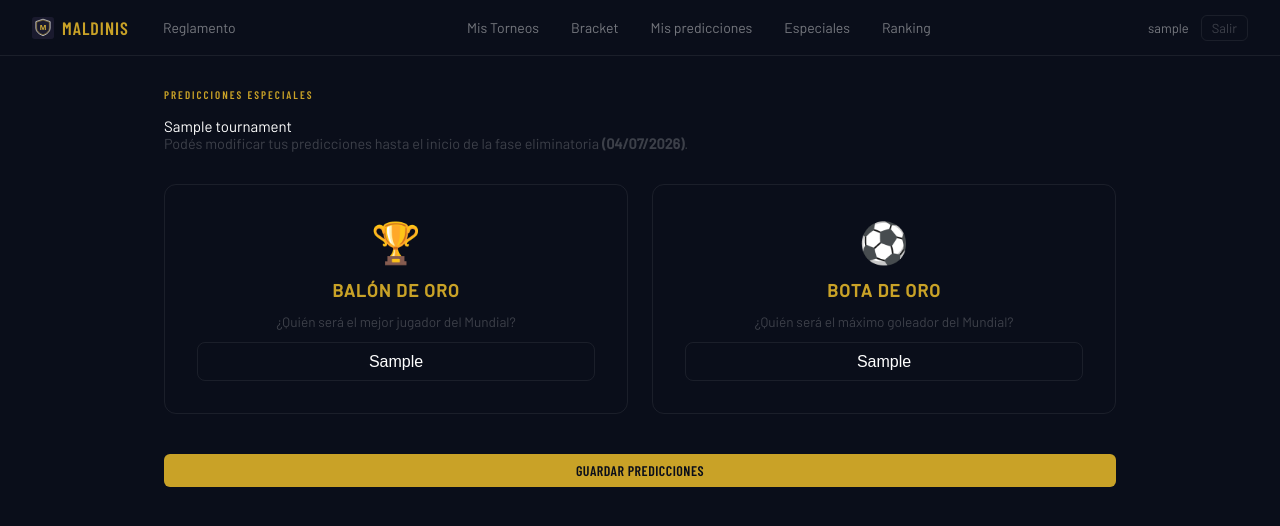
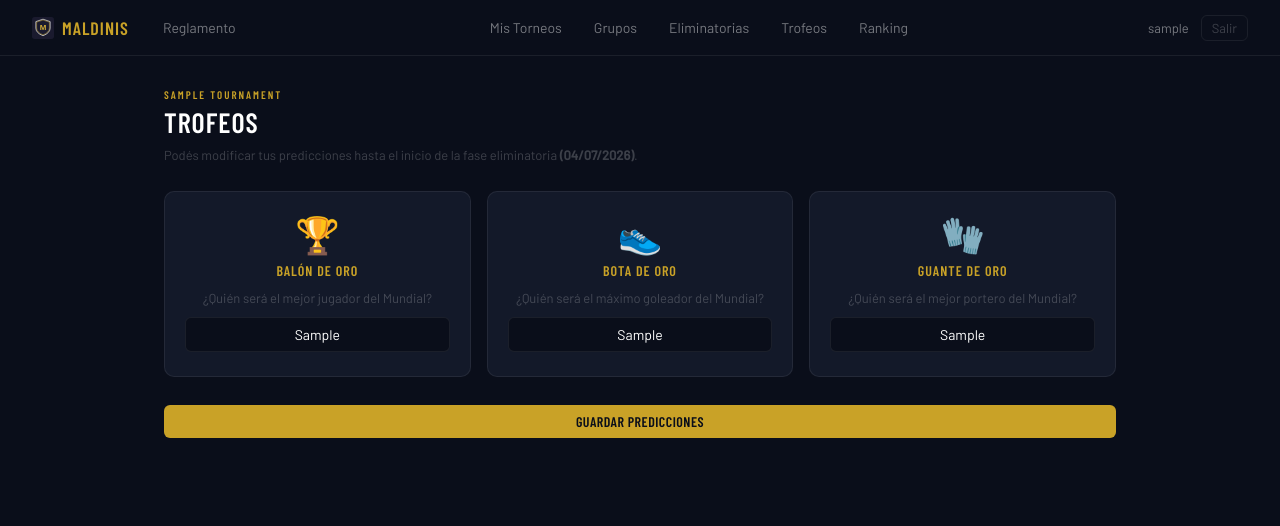
Before and after one commit to yamilpalmiero/maldinis, a Django app: page /torneo/1/predicciones-especiales/ in a window 1280 px wide. Shown: the top 526 px of the page. Run offline with Django 5.2, Linux system fonts and the light colour scheme; a user stored in the database is signed in; tables that the repository leaves empty hold one stand-in row (values such as "Sample post"); parts of the project's set-up code (start-up, migrations or seed data) failed here and were passed over.

Commit message:
feat: renombra nav (grupos/eliminatorias/trofeos), agrega guante de oro y eyebrow de torneo activo
- Navbar: Mis predicciones→Grupos, Bracket→Eliminatorias, Especiales→Trofeos;
  nuevo orden Mis Torneos / Grupos / Eliminatorias / Trofeos / Ranking
- SpecialPrediction.golden_glove + migración 0008; view y template de Trofeos
  (antes Especiales) actualizado con card de Guante de Oro siguiendo el mismo
  patrón visual/funcional que Balón y Bota de Oro
- Columna Guante de Oro agregada en la tabla de trofeos del Ranking
- .page-eyebrow en base.html; eyebrow con {{ tournament.name }} en Grupos,
  Eliminatorias, Trofeos y Ranking

Co-Authored-By: Claude Sonnet 4.6 <noreply@anthropic.com>

```diff
--- a/app/predictions/models.py
+++ b/app/predictions/models.py
@@ -152,6 +152,9 @@ class SpecialPrediction(models.Model):
     golden_boot = models.CharField(
         max_length=100, blank=True
     )  # Bota de Oro — nombre del jugador
+    golden_glove = models.CharField(
+        max_length=100, blank=True
+    )  # Guante de Oro — nombre del portero
 
     def __str__(self):
         return f"{self.user.username} — {self.tournament.name}"
--- a/app/predictions/templates/predictions/bracket.html
+++ b/app/predictions/templates/predictions/bracket.html
@@ -320,7 +320,8 @@
 <div id="bottom-toast" class="bottom-toast"></div>
 
 <div class="bracket-header">
-    <h1 class="bracket-title">Bracket</h1>
+    <p class="page-eyebrow">{{ tournament.name }}</p>
+    <h1 class="bracket-title">Eliminatorias</h1>
 </div>
 
 {% if not bracket_listo %}
--- a/app/predictions/templates/predictions/mis_predicciones.html
+++ b/app/predictions/templates/predictions/mis_predicciones.html
@@ -383,7 +383,10 @@
 
 {% block content %}
 <div class="mp-page-header">
-    <h1 class="mp-title">Mis predicciones</h1>
+    <div>
+        <p class="page-eyebrow">{{ tournament.name }}</p>
+        <h1 class="mp-title">Grupos</h1>
+    </div>
 </div>
 
 {# ══════════════════════════════════════════════════════ GRUPOS #}
--- a/app/predictions/templates/predictions/predicciones_especiales.html
+++ b/app/predictions/templates/predictions/predicciones_especiales.html
@@ -1,160 +1,201 @@
 {% extends "base.html" %}
 
-{% block title %}Predicciones Especiales — {{ tournament.name }}{% endblock %}
+{% block title %}Trofeos — {{ tournament.name }}{% endblock %}
 
-{% block content %}
-<div class="section-container">
+{% block extra_css %}
+<style>
+    .trofeos-header {
+        margin-bottom: 28px;
+    }
 
-    <div class="section-header">
-        <h2 class="section-title">Predicciones Especiales</h2>
-        <p class="section-subtitle">{{ tournament.name }}</p>
-    </div>
+    .trofeos-title {
+        font-family: 'Barlow Condensed', sans-serif;
+        font-size: 28px;
+        font-weight: 600;
+        color: var(--text-primary);
+        text-transform: uppercase;
+        letter-spacing: 1px;
+    }
 
-    {% if is_open %}
-    <p class="deadline-notice">
-        Podés modificar tus predicciones hasta el inicio de la fase eliminatoria
-        <strong>({{ deadline|date:"d/m/Y" }})</strong>.
-    </p>
-    {% else %}
-    <div class="alert alert-locked">
-        🔒 Las predicciones especiales están cerradas desde el inicio de la fase eliminatoria.
-    </div>
-    {% endif %}
+    .trofeos-deadline {
+        font-size: 13px;
+        color: var(--text-muted);
+        margin-top: 8px;
+    }
 
-    <div class="special-cards">
+    .trofeos-locked {
+        background: var(--bg-card);
+        border: 1px solid var(--border);
+        border-radius: var(--radius-sm);
+        padding: 12px 16px;
+        color: var(--text-muted);
+        font-size: 14px;
+        margin-bottom: 24px;
+    }
 
-        <div class="special-card">
-            <div class="special-card-icon">🏆</div>
-            <div class="special-card-label">Balón de Oro</div>
-            <div class="special-card-desc">¿Quién será el mejor jugador del Mundial?</div>
-            {% if is_open %}
-            <input type="text" class="special-input" id="golden_ball_display" placeholder="Nombre del jugador"
-                value="{{ special.golden_ball|default:'' }}" autocomplete="off" />
-            {% else %}
-            <div class="special-value">
-                {{ special.golden_ball|default:"Sin predicción" }}
-            </div>
-            {% endif %}
-        </div>
-
-        <div class="special-card">
-            <div class="special-card-icon">⚽</div>
-            <div class="special-card-label">Bota de Oro</div>
-            <div class="special-card-desc">¿Quién será el máximo goleador del Mundial?</div>
-            {% if is_open %}
-            <input type="text" class="special-input" id="golden_boot_display" placeholder="Nombre del jugador"
-                value="{{ special.golden_boot|default:'' }}" autocomplete="off" />
-            {% else %}
-            <div class="special-value">
-                {{ special.golden_boot|default:"Sin predicción" }}
-            </div>
-            {% endif %}
-        </div>
-
-    </div>
-
-    {% if is_open %}
-    <form method="post">
-        {% csrf_token %}
-        <input type="hidden" name="golden_ball" id="golden_ball" value="{{ special.golden_ball|default:'' }}">
-        <input type="hidden" name="golden_boot" id="golden_boot" value="{{ special.golden_boot|default:'' }}">
-        <button type="submit" class="btn-primary btn-guardar">Guardar predicciones</button>
-    </form>
-    {% endif %}
-
-</div>
-
-{% if is_open %}
-<style>
-    .special-cards {
+    .trofeos-cards {
         display: flex;
-        gap: 1.5rem;
-        margin: 2rem 0;
+        gap: 16px;
+        margin-bottom: 28px;
         flex-wrap: wrap;
     }
 
-    .special-card {
+    .trofeo-card {
         flex: 1;
-        min-width: 240px;
-        background: var(--surface);
+        min-width: 200px;
+        background: var(--bg-card);
         border: 1px solid var(--border);
-        border-radius: 12px;
-        padding: 2rem;
+        border-radius: var(--radius);
+        padding: 24px 20px;
         display: flex;
         flex-direction: column;
         align-items: center;
-        gap: 0.75rem;
+        gap: 10px;
         text-align: center;
     }
 
-    .special-card-icon {
-        font-size: 2.5rem;
+    .trofeo-icon {
+        font-size: 36px;
+        line-height: 1;
     }
 
-    .special-card-label {
-        font-size: 1.1rem;
-        font-weight: 700;
+    .trofeo-label {
+        font-family: 'Barlow Condensed', sans-serif;
+        font-size: 14px;
+        font-weight: 600;
         color: var(--gold);
         text-transform: uppercase;
         letter-spacing: 1px;
     }
 
-    .special-card-desc {
-        font-size: 0.85rem;
+    .trofeo-desc {
+        font-size: 13px;
         color: var(--text-muted);
+        line-height: 1.4;
     }
 
-    .special-input {
+    .trofeo-input {
         width: 100%;
-        background: var(--surface-raised);
+        background: var(--bg-base);
         border: 1px solid var(--border);
-        border-radius: 8px;
-        padding: 0.6rem 1rem;
-        color: var(--text);
-        font-size: 1rem;
+        border-radius: var(--radius-sm);
+        padding: 8px 12px;
+        color: var(--text-primary);
+        font-family: 'Barlow', sans-serif;
+        font-size: 14px;
         text-align: center;
         outline: none;
-        transition: border-color 0.2s;
+        transition: border-color 0.15s;
     }
 
-    .special-input:focus {
+    .trofeo-input:focus {
         border-color: var(--gold);
     }
 
-    .special-value {
-        font-size: 1.1rem;
+    .trofeo-value {
+        font-family: 'Barlow Condensed', sans-serif;
+        font-size: 16px;
         font-weight: 600;
-        color: var(--text);
+        color: var(--text-primary);
+        letter-spacing: 0.3px;
     }
 
-    .deadline-notice {
+    .trofeo-value--empty {
         color: var(--text-muted);
-        font-size: 0.9rem;
-        margin-bottom: 1rem;
-    }
-
-    .alert-locked {
-        background: var(--surface);
-        border: 1px solid var(--border);
-        border-radius: 8px;
-        padding: 1rem 1.5rem;
-        color: var(--text-muted);
-        margin-bottom: 1.5rem;
-    }
-
-    .btn-guardar {
-        width: 100%;
-        margin-top: 0.5rem;
+        font-style: italic;
     }
 </style>
+{% endblock %}
+
+{% block content %}
+<div class="trofeos-header">
+    <p class="page-eyebrow">{{ tournament.name }}</p>
+    <h1 class="trofeos-title">Trofeos</h1>
+    {% if is_open %}
+    <p class="trofeos-deadline">
+        Podés modificar tus predicciones hasta el inicio de la fase eliminatoria
+        <strong>({{ deadline|date:"d/m/Y" }})</strong>.
+    </p>
+    {% else %}
+    <div class="trofeos-locked">
+        🔒 Las predicciones de trofeos están cerradas desde el inicio de la fase eliminatoria.
+    </div>
+    {% endif %}
+</div>
+
+<div class="trofeos-cards">
+
+    <div class="trofeo-card">
+        <div class="trofeo-icon">🏆</div>
+        <div class="trofeo-label">Balón de Oro</div>
+        <div class="trofeo-desc">¿Quién será el mejor jugador del Mundial?</div>
+        {% if is_open %}
+        <input type="text" class="trofeo-input" id="golden_ball_display"
+               placeholder="Nombre del jugador"
+               value="{{ special.golden_ball|default:'' }}" autocomplete="off">
+        {% else %}
+        {% if special.golden_ball %}
+        <div class="trofeo-value">{{ special.golden_ball }}</div>
+        {% else %}
+        <div class="trofeo-value trofeo-value--empty">Sin predicción</div>
+        {% endif %}
+        {% endif %}
+    </div>
+
+    <div class="trofeo-card">
+        <div class="trofeo-icon">👟</div>
+        <div class="trofeo-label">Bota de Oro</div>
+        <div class="trofeo-desc">¿Quién será el máximo goleador del Mundial?</div>
+        {% if is_open %}
+        <input type="text" class="trofeo-input" id="golden_boot_display"
+               placeholder="Nombre del jugador"
+               value="{{ special.golden_boot|default:'' }}" autocomplete="off">
+        {% else %}
+        {% if special.golden_boot %}
+        <div class="trofeo-value">{{ special.golden_boot }}</div>
+        {% else %}
+        <div class="trofeo-value trofeo-value--empty">Sin predicción</div>
+        {% endif %}
+        {% endif %}
+    </div>
+
+    <div class="trofeo-card">
+        <div class="trofeo-icon">🧤</div>
+        <div class="trofeo-label">Guante de Oro</div>
+        <div class="trofeo-desc">¿Quién será el mejor portero del Mundial?</div>
+        {% if is_open %}
+        <input type="text" class="trofeo-input" id="golden_glove_display"
+               placeholder="Nombre del portero"
+               value="{{ special.golden_glove|default:'' }}" autocomplete="off">
+        {% else %}
+        {% if special.golden_glove %}
+        <div class="trofeo-value">{{ special.golden_glove }}</div>
+        {% else %}
+        <div class="trofeo-value trofeo-value--empty">Sin predicción</div>
+        {% endif %}
+        {% endif %}
+    </div>
+
+</div>
+
+{% if is_open %}
+<form method="post">
+    {% csrf_token %}
+    <input type="hidden" name="golden_ball"  id="golden_ball"  value="{{ special.golden_ball|default:'' }}">
+    <input type="hidden" name="golden_boot"  id="golden_boot"  value="{{ special.golden_boot|default:'' }}">
+    <input type="hidden" name="golden_glove" id="golden_glove" value="{{ special.golden_glove|default:'' }}">
+    <button type="submit" class="btn-primary" style="width:100%">Guardar predicciones</button>
+</form>
 <script>
-    // Sincronizar inputs visuales con los hidden inputs del form
     document.getElementById('golden_ball_display').addEventListener('input', function () {
         document.getElementById('golden_ball').value = this.value;
     });
     document.getElementById('golden_boot_display').addEventListener('input', function () {
         document.getElementById('golden_boot').value = this.value;
     });
+    document.getElementById('golden_glove_display').addEventListener('input', function () {
+        document.getElementById('golden_glove').value = this.value;
+    });
 </script>
 {% endif %}
 
--- a/app/predictions/views.py
+++ b/app/predictions/views.py
@@ -568,12 +568,17 @@ def predicciones_especiales(request, tournament_id):
     ).first()
 
     if request.method == "POST" and is_open:
-        golden_ball = request.POST.get("golden_ball", "").strip()
-        golden_boot = request.POST.get("golden_boot", "").strip()
+        golden_ball  = request.POST.get("golden_ball",  "").strip()
+        golden_boot  = request.POST.get("golden_boot",  "").strip()
+        golden_glove = request.POST.get("golden_glove", "").strip()
         SpecialPrediction.objects.update_or_create(
             user=request.user,
             tournament=tournament,
-            defaults={"golden_ball": golden_ball, "golden_boot": golden_boot},
+            defaults={
+                "golden_ball":  golden_ball,
+                "golden_boot":  golden_boot,
+                "golden_glove": golden_glove,
+            },
         )
         messages.success(request, "¡Predicciones especiales guardadas!")
         return redirect("predicciones_especiales", tournament_id=tournament_id)
--- a/app/templates/base.html
+++ b/app/templates/base.html
@@ -142,6 +142,17 @@
             max-width: 1000px;
             margin: 0 auto;
             padding: 32px 24px;
+        }
+
+        /* ── Eyebrow de torneo activo ── */
+        .page-eyebrow {
+            font-family: 'Barlow Condensed', sans-serif;
+            font-size: 11px;
+            font-weight: 600;
+            color: var(--gold);
+            letter-spacing: 2px;
+            text-transform: uppercase;
+            margin-bottom: 4px;
         }
 
         /* ── Título de sección ── */
@@ -345,9 +356,9 @@
         <div class="navbar-links">
             <a href="{% url 'mis_torneos' %}">Mis Torneos</a>
             {% if tournament %}
-            <a href="{% url 'bracket' tournament.id %}">Bracket</a>
-            <a href="{% url 'mis_predicciones' tournament.id %}">Mis predicciones</a>
-            <a href="{% url 'predicciones_especiales' tournament.id %}">Especiales</a>
+            <a href="{% url 'mis_predicciones' tournament.id %}">Grupos</a>
+            <a href="{% url 'bracket' tournament.id %}">Eliminatorias</a>
+            <a href="{% url 'predicciones_especiales' tournament.id %}">Trofeos</a>
             <a href="{% url 'ranking' tournament.id %}">Ranking</a>
             {% endif %}
         </div>
```
Also changed, not shown: app/predictions/templates/predictions/ranking.html (+8 -4 lines), app/predictions/migrations/0008_specialprediction_golden_glove.py (added).
